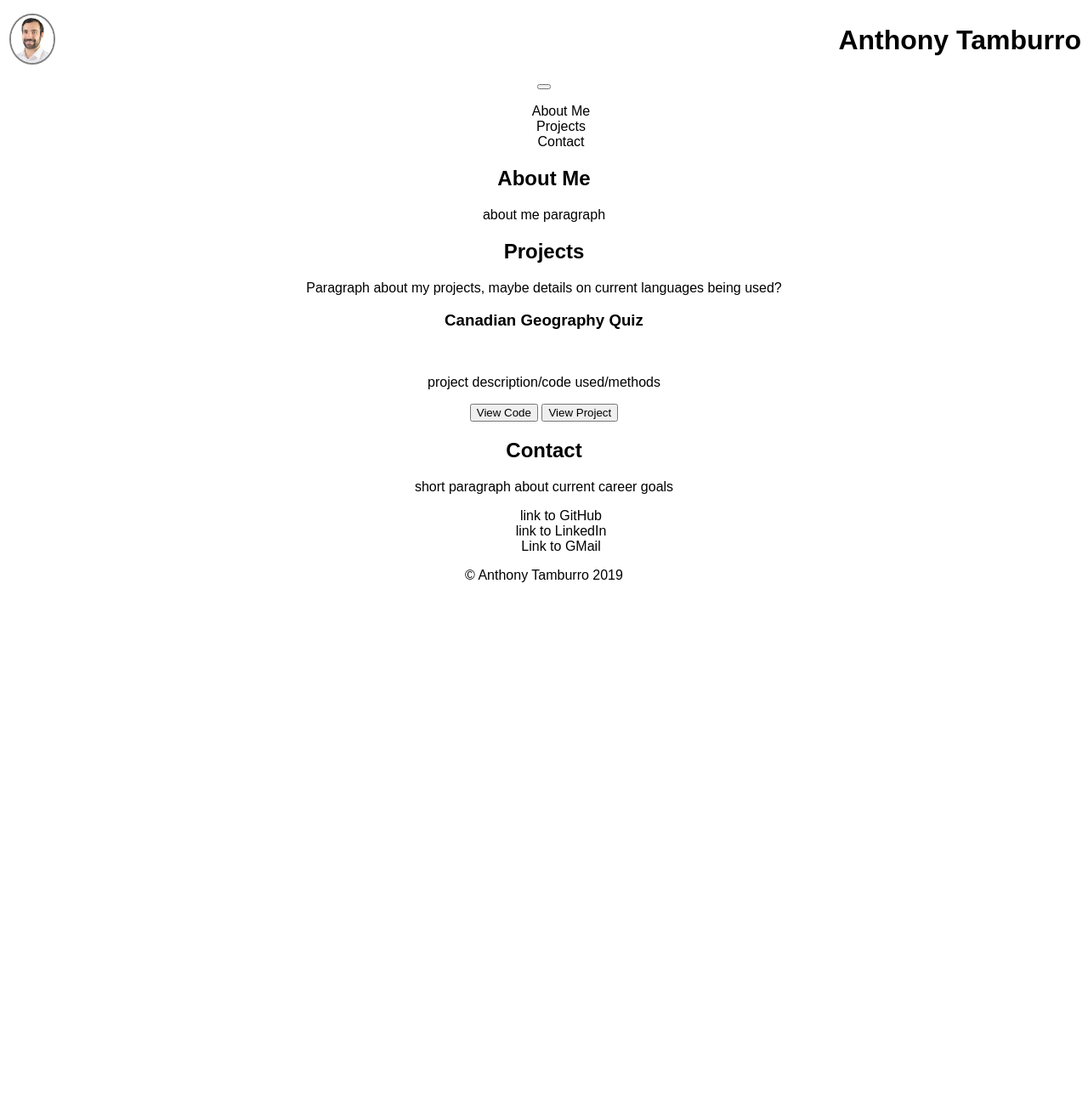
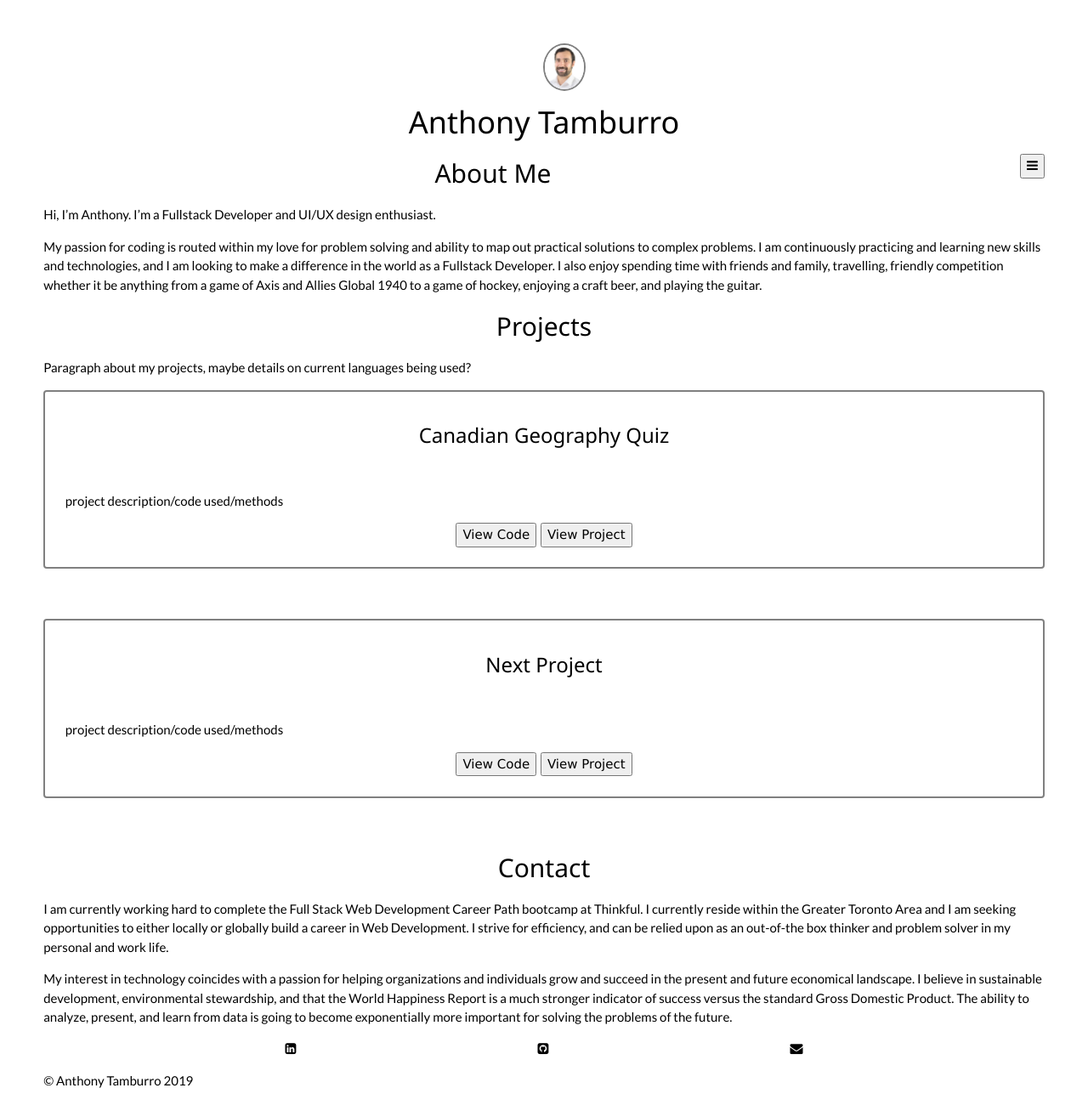
Before and after one commit to anthonytamburro89/software-developer-portfolio, a plain HTML site: page index.html in a window 1280 px wide. Shown: the whole page at 85% size. Before the commit the page ends 800 px from the top, so only its background shows below. Drawn offline with nearby package versions, Linux system fonts and the light colour scheme; a web font is replaced by a local one.

Commit message:
updated css and html functionality

```diff
--- a/index.html
+++ b/index.html
@@ -6,28 +6,41 @@
     <meta http-equiv="X-UA-Compatible" content="ie=edge">
     <title>Anthony Tamburro</title>
     <link rel="stylesheet" href="main.css" />
-    <link href="https://fonts.googleapis.com/css?family=Lato&display=swap" rel="stylesheet">
+    <link href="https://fonts.googleapis.com/css?family=Lato|Quattrocento&display=swap" rel="stylesheet">
+    <link rel="stylesheet" href="https://www.w3schools.com/w3css/4/w3.css">
+    <link rel="stylesheet" href="https://cdnjs.cloudflare.com/ajax/libs/font-awesome/4.7.0/css/font-awesome.min.css">
 </head>
 <body>
     <header>
+        <div class='header-flex'>
           <div class='headshot'>
              <img src='images/Anthony-Tamburro.jpg'>
           </div>
         <h1>Anthony Tamburro</h1>
+        <nav>
+        <button class='drop-down-nav'><i class ='fa fa-bars'></i></button>
+            <ul id="nav-buttons">
+                <li><a href="#about-me-section">About Me</a></li>
+                <li><a href="#projects-section">Projects</a></li>
+                <li><a href="#contact-section">Contact</a></li>
+            </ul>
+        </nav>
+        </div>
     </header>
-    <nav>
-        <button class='drop-down-nav'></button>
-            <ul>
-                <li>About Me</li>
-                <li>Projects</li>
-                <li>Contact</li>
-            </ul>
-    </nav>
-    <section>
+    <section id="about-me-section">
         <h2>About Me</h2>
-        <p>about me paragraph</p>
+        <p>Hi, I’m Anthony. I’m a Fullstack Developer and UI/UX design enthusiast.</p>
+
+        <p>My passion for coding is routed within my love for problem solving and
+           ability to map out practical solutions to complex problems. I am continuously
+           practicing and learning new skills and technologies, and I am looking to make
+           a difference in the world as a Fullstack Developer. I also enjoy spending time
+           with friends and family, travelling, friendly competition whether it be anything
+           from a game of Axis and Allies Global 1940 to a game of hockey, enjoying a craft
+           beer, and playing the guitar.</p>
+
     </section>
-    <section>
+    <section id="projects-section">
         <h2>Projects</h2>
         <p> Paragraph about my projects, maybe details on current languages being used?</p>
         <div class='projects-div'>
@@ -39,15 +52,39 @@
                 <button type="button" class='button-view-project'>View Project</button>
             </div>
         </div>
+
+        <div class='projects-div'>
+                <h3>Next Project</h3>
+                <img>
+                <p>project description/code used/methods</p>
+                <div class='view-project-options'>
+                    <button type="button" class='button-view-code'>View Code</button>
+                    <button type="button" class='button-view-project'>View Project</button>
+                </div>
+            </div>
+
     </section>
-    <section>
+    <section id="contact-section">
         <h2>Contact</h2>
             <div class='contact-me-layout'>
-                <p>short paragraph about current career goals</p>
-                <ul>
-                    <li>link to GitHub</li>
-                    <li>link to LinkedIn</li>
-                    <li>Link to GMail</li>
+
+                <p>I am currently working hard to complete the Full Stack Web Development Career
+                   Path bootcamp at Thinkful. I currently reside within the Greater Toronto Area
+                   and I am seeking opportunities to either locally or globally build a career in
+                   Web Development. I strive for efficiency, and can be relied upon as an out-of-the
+                   box thinker and problem solver in my personal and work life.</p>
+
+                <p>My interest in technology coincides with a passion for helping organizations and
+                   individuals grow and succeed in the present and future economical landscape. I
+                   believe in sustainable development, environmental stewardship, and that the World
+                   Happiness Report is a much stronger indicator of success versus the standard Gross
+                   Domestic Product. The ability to analyze, present, and learn from data is going to
+                   become exponentially more important for solving the problems of the future.</p>
+
+                <ul class="contact-links">
+                    <li><a href="https://linkedin.com/in/anthony-tamburro-42026b80"><i class="fa fa-linkedin-square"></i></a></li>
+                    <li><a href="https://github.com/anthonytamburro89"><i class="fa fa-github-square"></i></a></li>
+                    <li><a href="mailto:anthonytamburro89@gmail.com?subject=Software Developer Opportunity"><i class="fa fa-envelope"></i></a></li>
                 </ul>
             </div>
     </section>
--- a/main.css
+++ b/main.css
@@ -1,23 +1,111 @@
 html {
-    font-family: sans-serif;
+    padding:4%;
     text-align: center;
+    box-sizing:border-box;
+    font-family: 'Quattrocento', serif;
 }
-header {
-    display:flex;
+.header-flex {
     flex-direction:row;
     justify-content:space-between;
     align-items:center;
+    display:flex;
 }
 h1 {
     margin-left: 5%;
+    font-size:30px;
 }
+
+h2 {
+    font-size:22px;
+}
+
 .headshot > img {
     width: 50px;
     border: solid 2px gray;
     border-radius: 100%;
-    margin-left:5%;
+    margin-left:4%;
 }
 
 ul {
     list-style:none;
+    font-family: 'Quattrocento', serif;
 }
+
+p {
+    font-family:'lato',sans-serif;
+    text-align: left;
+}
+
+
+
+.projects-div{
+    border:2px solid gray;
+    border-radius:4px;
+    margin-bottom:5%;
+    padding:2%;
+}
+
+nav {
+    float:right;
+    width: 120px;
+}
+nav button{
+    float: right;
+}
+
+nav ul{
+    display:none;
+    position: absolute;
+    width: inherit;
+}
+
+nav ul li{
+    float: right;
+    list-style: none;
+}
+
+nav a {
+    font-size: 15px;
+    color: white;
+    text-align: center;
+    padding: 10px 0px;
+    text-decoration: none;
+    display: block;
+    background-color:grey;
+    width:120px;
+  }
+
+nav ul li a:hover, nav button:hover{
+background-color: red;
+}
+
+nav button:hover + #nav-buttons, #nav-buttons:hover{
+    display: block;
+}
+
+
+
+.contact-links {
+    list-style: none;
+    font-family: 'Quattrocento', serif;
+    display: flex;
+    flex-direction: row;
+    justify-content: space-evenly;
+    padding-left:0px;
+}
+
+
+@media screen and (min-width:520px) {
+/* At this level I want my nav to be displayed as text in a column to the left side of the screen (so maybe wrapped in an aside element?
+Need to figure out if this means using JQuery to add that element or if i can add it in and just hide it in my smaller screen format.
+Question for mentor, can I hide the aside element, but house my nav bar in it, and still call the drop down in my min size with the nave bar?)*/
+
+.header-flex {
+    display: block;
+}
+
+}
+
+@media screen and (min-width:800px) {
+
+}
```
